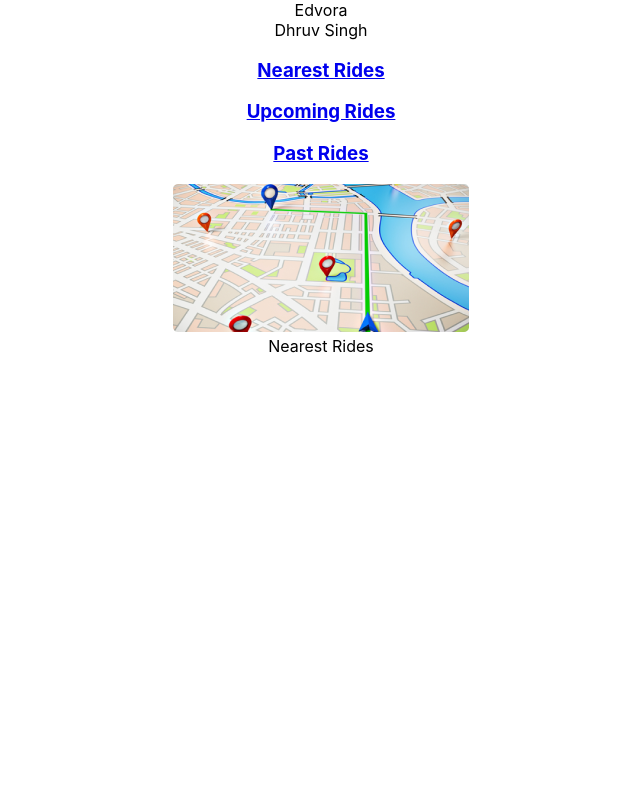
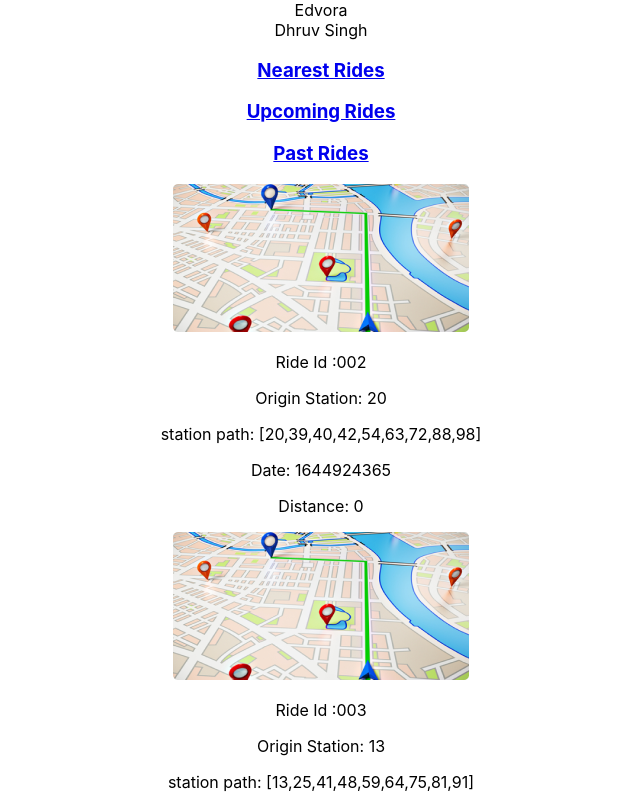
Before and after one commit to Nasa28/Edvora_test, a React (Create React App) app: page /nearest-rides in a window 1280 px wide. Shown: the top 800 px of the page, without its empty margins (319-959 px from the left). Built offline with nearby package versions, Linux system fonts and the light colour scheme.

Commit message:
Implement Nearest Ride

```diff
--- a/src/component/NearestRides.js
+++ b/src/component/NearestRides.js
@@ -1,12 +1,40 @@
 import React from 'react';
-import Img from '../assets/images/image.png'
+import Img from '../assets/images/image.png';
+import Ride from '../util/data';
+import user from '../util/user';
 const NearestRides = () => {
+  const station = user.station_code;
+
+  const Rides = Ride.map((item) => {
+    const closest = item.station_path.reduce(function (prev, curr) {
+      return Math.abs(curr - station) < Math.abs(prev - station) ? curr : prev;
+    });
+    item.distance = Math.abs(closest) - Math.abs(station);
+    return item;
+  });
+
+  const sortedRides = Rides.sort((a, b) => a.distance - b.distance);
+
   return (
     <>
-      <div className="img">
-        <img src={Img} alt="Location" />
+      <div>
+        {sortedRides.map((ride) => {
+          const { id, origin_station_code, station_path, date, distance } =
+            ride;
+          return (
+            <div key={id}>
+              <div className="img">
+                <img src={Img} alt="Location" />
+              </div>
+              <p>Ride Id :{id}</p>
+              <p>Origin Station: {origin_station_code}</p>
+              <p>station path: [{station_path.toString()}]</p>
+              <p>Date: {date}</p>
+              <p>Distance: {distance}</p>
+            </div>
+          );
+        })}
       </div>
-      <div>Nearest Rides</div>
     </>
   );
 };
--- a/src/component/mainNav.js
+++ b/src/component/mainNav.js
@@ -2,7 +2,6 @@ import React from 'react';
 import user from '../util/user';
 const MainNav = () => {
   const name = user.name;
-  console.log(name);
   return (
     <>
       <div>Edvora</div>
--- a/src/util/data.js
+++ b/src/util/data.js
@@ -1,33 +1,33 @@
 const Ride = [
   {
-    id: 001,
+    id: "001",
     origin_station_code: 23,
     station_path: [23, 42, 45, 48, 56, 60, 77, 81, 93],
     destination_station_code: 93,
     date: 1644924365,
     map_url: 'url',
-    state: Maharashtra,
-    city: Panvel,
+    state: 'Maharashtra',
+    city: 'Panvel',
   },
   {
-    id: 002,
+    id: "002",
     origin_station_code: 20,
     station_path: [20, 39, 40, 42, 54, 63, 72, 88, 98],
     destination_station_code: 98,
     date: 1644924365,
     map_url: 'url',
-    state: Maharashtra,
-    city: Panvel,
+    state: 'Maharashtra',
+    city: 'Panvel',
   },
   {
-    id: 003,
+    id: "003",
     origin_station_code: 13,
     station_path: [13, 25, 41, 48, 59, 64, 75, 81, 91],
     destination_station_code: 91,
     date: 1644924365,
     map_url: 'url',
-    state: Maharashtra,
-    city: Panvel,
+    state: 'Maharashtra',
+    city: 'Panvel',
   },
 ];
 export default Ride
```
